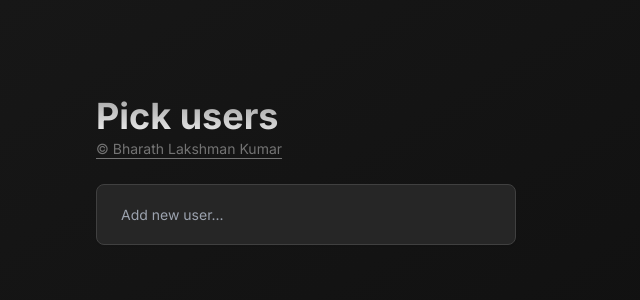
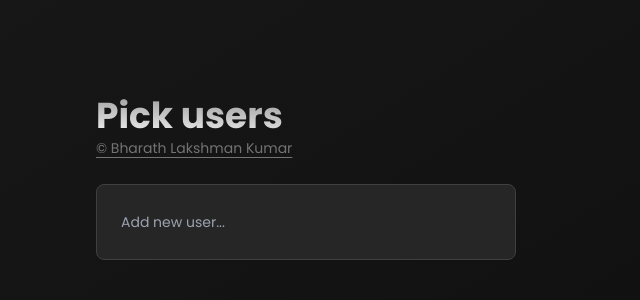
Before and after one commit to BharathxD/pick-users-task-by-zepto, a Next.js app: page / in a window 1280 px wide. Shown: the top 300 px of the page, without its empty margins (0-640 px from the left). Built offline with nearby package versions, Linux system fonts and the light colour scheme.

Commit message:
fix: cumulative layout shift

```diff
--- a/src/app/layout.tsx
+++ b/src/app/layout.tsx
@@ -1,9 +1,16 @@
 import type { Metadata } from "next";
-import { Inter } from "next/font/google";
 import "./globals.css";
 import { cn } from "@/lib/utils";
+import { Poppins } from "next/font/google";
 
-const inter = Inter({ subsets: ["latin"] });
+/**
+ * Configuration for the Poppins font
+ */
+const poppins = Poppins({
+  weight: ["400", "500", "700"],
+  subsets: ["latin"],
+  variable: "--font-poppins",
+});
 
 export const metadata: Metadata = {
   title: "Pick User | Zepto",
@@ -13,7 +20,7 @@ export const metadata: Metadata = {
 export default function RootLayout({ children }: { children: React.ReactNode }) {
   return (
     <html lang="en">
-      <body className={cn("h-dvh bg-gradient-to-br from-neutral-900 to-neutral-950", inter.className)}>
+      <body className={cn("h-dvh bg-gradient-to-br from-neutral-900 to-neutral-950", poppins.className)}>
         {children}
       </body>
     </html>
--- a/src/app/page.tsx
+++ b/src/app/page.tsx
@@ -14,7 +14,7 @@ const Home = () => (
         &copy; Bharath Lakshman Kumar
       </Link>
     </div>
-    <div className="flex min-h-[61px] w-fit min-w-[420px] rounded-lg border border-neutral-700 bg-neutral-800 p-2 text-sm shadow-sm outline-none file:border-0 file:bg-transparent file:text-sm file:font-medium disabled:cursor-not-allowed disabled:opacity-50">
+    <div className="flex min-h-[76px] w-fit min-w-[420px] rounded-lg border border-neutral-700 bg-neutral-800 p-2 text-sm shadow-sm outline-none file:border-0 file:bg-transparent file:text-sm file:font-medium disabled:cursor-not-allowed disabled:opacity-50">
       <PickUsers />
     </div>
   </main>
--- a/src/components/input.tsx
+++ b/src/components/input.tsx
@@ -3,16 +3,14 @@ import { forwardRef, memo } from "react";
 
 interface InputProps extends React.InputHTMLAttributes<HTMLInputElement> {}
 
-const Input = forwardRef<HTMLInputElement, InputProps>(({ className, type, ...props }, ref) => {
-  return (
+const Input = forwardRef<HTMLInputElement, InputProps>(({ className, type, ...props }, ref) => (
   <input
     type={type}
     className={cn("size-full min-h-10 bg-transparent outline-none", className)}
     ref={ref}
     {...props}
   />
-  );
-});
+));
 
 Input.displayName = "Input";
 
```
Lines whose indentation alone changed are shown as unchanged.
